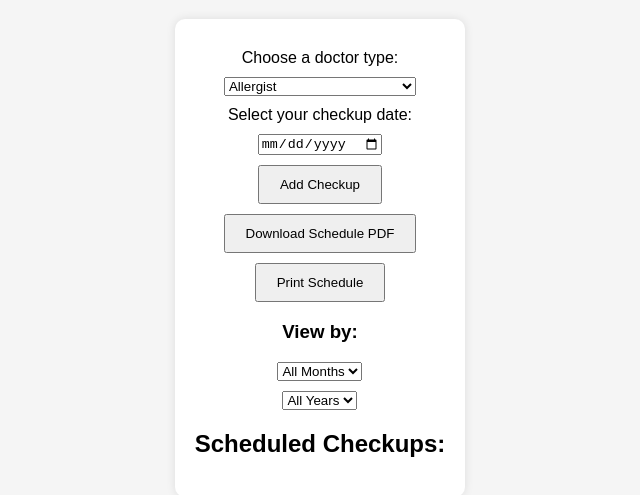
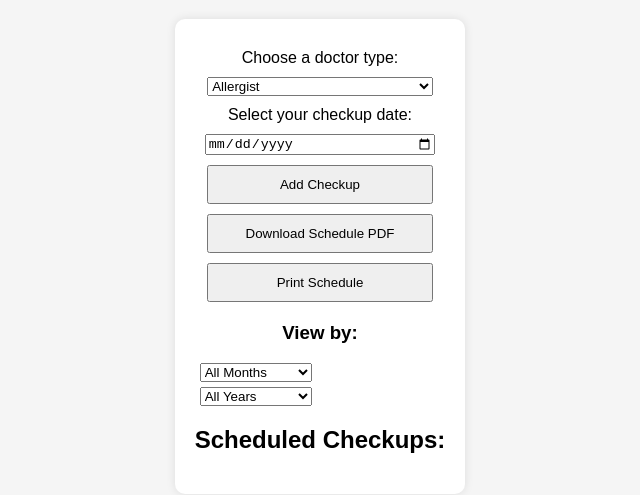
Before and after one commit to Martinezworldwide/MedicalCheckUp, a plain HTML site: page index.html in a window 1280 px wide. Shown: the part 81-576 px from the top of the page, without its empty margins (320-960 px from the left). Drawn offline with Linux system fonts and the light colour scheme.

Commit message:
Update styles.css

```diff
--- a/styles.css
+++ b/styles.css
@@ -12,17 +12,29 @@ body {
     border-radius: 10px;
     display: inline-block;
     box-shadow: 0 0 10px rgba(0,0,0,0.1);
+    max-width: 90%;
 }
 
 label, input, select, button {
     display: block;
     margin: 10px auto;
+    width: 90%;
+    max-width: 300px;
 }
 
 button {
-    padding: 10px 20px;
+    padding: 10px;
     margin-top: 10px;
     cursor: pointer;
+}
+
+.filters {
+    margin-top: 20px;
+}
+
+.filters select {
+    width: 45%;
+    margin: 5px;
 }
 
 li {
```
